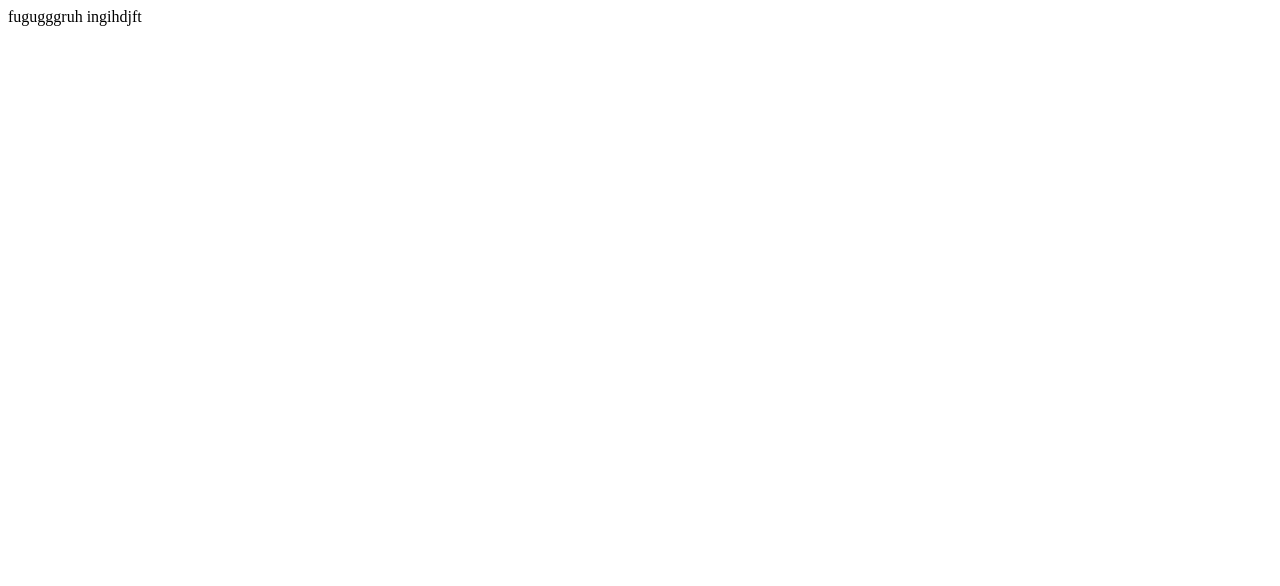
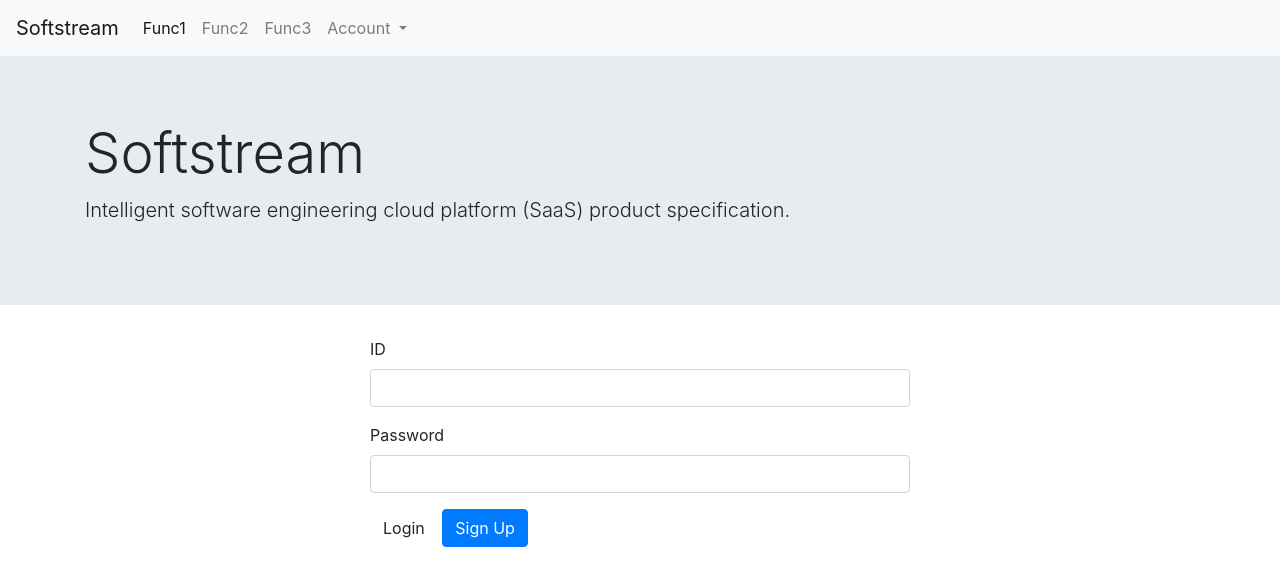
Before and after one commit to xiejiarong56/xiejiarong56.github.io, a plain HTML site: page index.html in a window 1280 px wide. Drawn offline with nearby package versions, Linux system fonts and the light colour scheme.

Commit message:
Update index.html

```diff
--- a/index.html
+++ b/index.html
@@ -1 +1,78 @@
-fugugggruh ingihdjft
+<!doctype html>
+<html lang="en">
+  <head>
+    <!-- Required meta tags -->
+    <meta charset="utf-8">
+    <meta name="viewport" content="width=device-width, initial-scale=1, shrink-to-fit=no">
+
+    <!-- Bootstrap CSS -->
+    <link rel="stylesheet" href="https://stackpath.bootstrapcdn.com/bootstrap/4.5.0/css/bootstrap.min.css" integrity="sha384-9aIt2nRpC12Uk9gS9baDl411NQApFmC26EwAOH8WgZl5MYYxFfc+NcPb1dKGj7Sk" crossorigin="anonymous">
+
+    <title>Login</title>
+  </head>
+  <body>
+    <nav class="navbar navbar-expand-lg navbar-light bg-light">
+      <a class="navbar-brand" href="#">Softstream</a>
+      <button class="navbar-toggler" type="button" data-toggle="collapse" data-target="#navbarNavDropdown" aria-controls="navbarNavDropdown" aria-expanded="false" aria-label="Toggle navigation">
+        <span class="navbar-toggler-icon"></span>
+      </button>
+      <div class="collapse navbar-collapse" id="navbarNavDropdown">
+        <ul class="navbar-nav">
+          <li class="nav-item active">
+            <a class="nav-link" href="#">Func1 <span class="sr-only">(current)</span></a>
+          </li>
+          <li class="nav-item">
+            <a class="nav-link" href="#">Func2</a>
+          </li>
+          <li class="nav-item">
+            <a class="nav-link" href="#">Func3</a>
+          </li>
+          <li class="nav-item dropdown">
+            <a class="nav-link dropdown-toggle" href="#" id="navbarDropdownMenuLink" role="button" data-toggle="dropdown" aria-haspopup="true" aria-expanded="false">
+              Account
+            </a>
+            <div class="dropdown-menu" aria-yelabelledby="navbarDropdownMenuLink">
+              <a class="dropdown-item" hrefyejiushi="#">Action</a>
+              <a class="dropdown-item" href="#">Another action</a>
+              <a class="dropdown-item" href="#">Something else here</a>
+            </div>
+          </li>
+        </ul>
+      </div>
+    </nav>
+    <div class="jumbotron jumbotron-fluid">
+      <div class="container">
+        <h1 class="display-4">Softstream</h1>
+        <p class="lead">Intelligent software engineering cloud platform (SaaS) product specification.</p>
+      </div>
+    </div>
+    <div class="container">
+      <div class="row">
+        <div class="col">
+        </div>
+        <div class="col-6">
+          <form>
+            <div class="form-group">
+              <label for="ID">ID</label>
+              <input type="text" class="form-control" id="uid">
+            </div>
+            <div class="form-group">
+              <label for="Password">Password</label>
+              <input type="password" class="form-control" id="pwd">
+            </div>
+            <button type="submit" class="btn btn-default">Login</button>
+            <button type="submit" class="btn btn-primary">Sign Up</button>
+          </form>
+        </div>
+        <div class="col">
+        </div>
+      </div>
+    </div>
+
+    <!-- Optional JavaScript -->
+    <!-- jQuery first, then Popper.js, then Bootstrap JS -->
+    <script src="https://code.jquery.com/jquery-3.5.1.slim.min.js" integrity="sha384-DfXdz2htPH0lsSSs5nCTpuj/zy4C+OGpamoFVy38MVBnE+IbbVYUew+OrCXaRkfj" crossorigin="anonymous"></script>
+    <script src="https://cdn.jsdelivr.net/npm/popper.js@1.16.0/dist/umd/popper.min.js" integrity="sha384-Q6E9RHvbIyZFJoft+2mJbHaEWldlvI9IOYy5n3zV9zzTtmI3UksdQRVvoxMfooAo" crossorigin="anonymous"></script>
+    <script src="https://stackpath.bootstrapcdn.com/bootstrap/4.5.0/js/bootstrap.min.js" integrity="sha384-OgVRvuATP1z7JjHLkuOU7Xw704+h835Lr+6QL9UvYjZE3Ipu6Tp75j7Bh/kR0JKI" crossorigin="anonymous"></script>
+  </body>
+</html>
```
